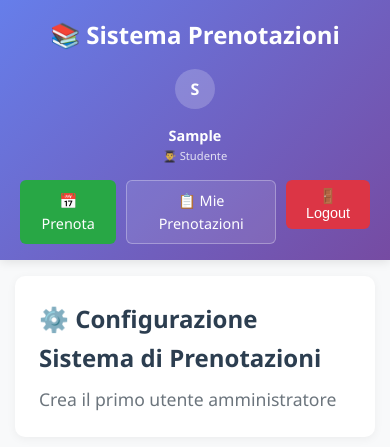
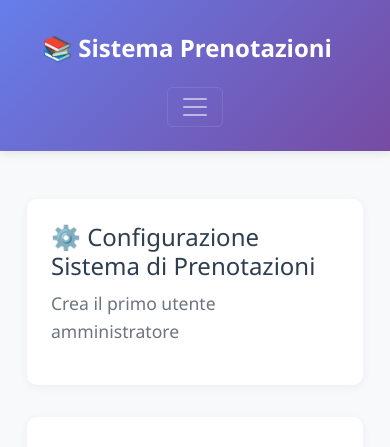
Before and after one commit to nicovoni/prenotazioni_scuola_project, a Django app: page /api/configurazione-sistema/ in a window 390 px wide. Shown: the top 447 px of the page. Run offline with Django 4.2, Linux system fonts and the light colour scheme; the visitor is signed in with stand-in values (Sample User, id 1); data comes from the database, SQL or seed files in the repository.

Commit message:
mobilebootstrap

```diff
--- a/config/templates/base.html
+++ b/config/templates/base.html
@@ -4,6 +4,10 @@
     <meta charset="UTF-8">
     <meta name="viewport" content="width=device-width, initial-scale=1.0">
     <title>{% block title %}Sistema di Prenotazioni Scolastiche{% endblock %}</title>
+    <!-- Bootstrap CSS -->
+    <link href="https://cdn.jsdelivr.net/npm/bootstrap@5.3.2/dist/css/bootstrap.min.css" rel="stylesheet" integrity="sha384-T3c6CoIi6uLrA9TneNEoa7RxnatzjcDSCmG1MXxSR1GAsXEV/Dwwykc2MPK8M2HN" crossorigin="anonymous">
+    <!-- Bootstrap Icons -->
+    <link rel="stylesheet" href="https://cdn.jsdelivr.net/npm/bootstrap-icons@1.11.1/font/bootstrap-icons.css">
     <style>
         * {
             margin: 0;
@@ -286,54 +290,62 @@
 </head>
 <body class="{% if user.is_authenticated %}{% if user.is_admin %}admin-interface{% else %}docente-interface{% endif %}{% endif %}">
     <header class="header">
-        <nav class="nav-container">
-            <a href="{% url 'home' %}" class="logo">📚 Sistema Prenotazioni</a>
+        <nav class="navbar navbar-expand-lg navbar-dark">
+            <div class="container-fluid nav-container">
+                <a href="{% url 'home' %}" class="navbar-brand logo">📚 Sistema Prenotazioni</a>
 
-            <div class="user-info">
+                <button class="navbar-toggler" type="button" data-bs-toggle="collapse" data-bs-target="#navbarNav" aria-controls="navbarNav" aria-expanded="false" aria-label="Toggle navigation">
+                    <span class="navbar-toggler-icon"></span>
+                </button>
+
+                <div class="collapse navbar-collapse" id="navbarNav">
+                    <div class="user-info d-flex align-items-center ms-auto">
                         {% if user.is_authenticated %}
-                    <div class="user-avatar">
+                            <div class="user-avatar me-3">
                                 {{ user.first_name|first|default:user.username|first|upper }}
                             </div>
-                    <div class="user-details">
+                            <div class="user-details me-3">
                                 <span class="user-name">{{ user.first_name|default:user.username }}</span>
-                        <span class="user-role">
+                                <span class="user-role d-block">
                                     {% if user.ruolo == 'docente' %}👨‍🏫 Docente{% endif %}
                                     {% if user.ruolo == 'studente' %}👨‍🎓 Studente{% endif %}
                                     {% if user.ruolo == 'assistente' %}🛠️ Assistente{% endif %}
                                     {% if user.ruolo == 'admin' %}⚙️ Amministratore{% endif %}
                                 </span>
                             </div>
-                    <div class="auth-buttons">
+                            <div class="auth-buttons d-flex flex-column flex-lg-row gap-2">
                                 {% if user.is_admin %}
-                        <a href="{% url 'prenotazioni:admin_operazioni' %}" class="btn btn-danger" style="margin-right: 10px;">
+                                <a href="{% url 'prenotazioni:admin_operazioni' %}" class="btn btn-danger btn-sm">
                                     ⚙️ Admin
                                 </a>
                                 {% endif %}
-                        <a href="{% url 'prenotazioni:prenota_laboratorio' %}" class="btn btn-primary">
+                                <a href="{% url 'prenotazioni:prenota_laboratorio' %}" class="btn btn-primary btn-sm">
                                     📅 Prenota
                                 </a>
-                        <a href="{% url 'prenotazioni:lista_prenotazioni' %}" class="btn btn-secondary">
+                                <a href="{% url 'prenotazioni:lista_prenotazioni' %}" class="btn btn-secondary btn-sm">
                                     📋 Mie Prenotazioni
                                 </a>
-                        <form method="post" action="{% url 'logout' %}" style="display: inline;">
+                                <form method="post" action="{% url 'logout' %}" class="d-inline">
                                     {% csrf_token %}
-                            <button type="submit" class="btn btn-danger">
+                                    <button type="submit" class="btn btn-danger btn-sm">
                                         🚪 Logout
                                     </button>
                                 </form>
                             </div>
                         {% else %}
-                    <div class="auth-buttons">
-                        <a href="{% url 'email_login' %}" class="btn btn-primary">
+                            <div class="auth-buttons d-flex gap-2">
+                                <a href="{% url 'email_login' %}" class="btn btn-primary btn-sm">
                                     🔐 Accedi
                                 </a>
                                 {% if user.is_staff %}
-                            <a href="{% url 'admin:index' %}" class="btn btn-secondary">
+                                    <a href="{% url 'admin:index' %}" class="btn btn-secondary btn-sm">
                                         👑 Admin
                                     </a>
                                 {% endif %}
                             </div>
                         {% endif %}
+                    </div>
+                </div>
             </div>
         </nav>
     </header>
@@ -362,6 +374,9 @@
         </div>
     </footer>
 
+    <!-- Bootstrap JS -->
+    <script src="https://cdn.jsdelivr.net/npm/bootstrap@5.3.2/dist/js/bootstrap.bundle.min.js" integrity="sha384-C6RzsynM9kWDrMNeT87bh95OGNyZPhcTNXj1NW7RuBCsyN/o0jlpcV8Qyq46cDfL" crossorigin="anonymous"></script>
+
     {% block extra_js %}{% endblock %}
 </body>
 </html>
```
Lines whose indentation alone changed are shown as unchanged.
